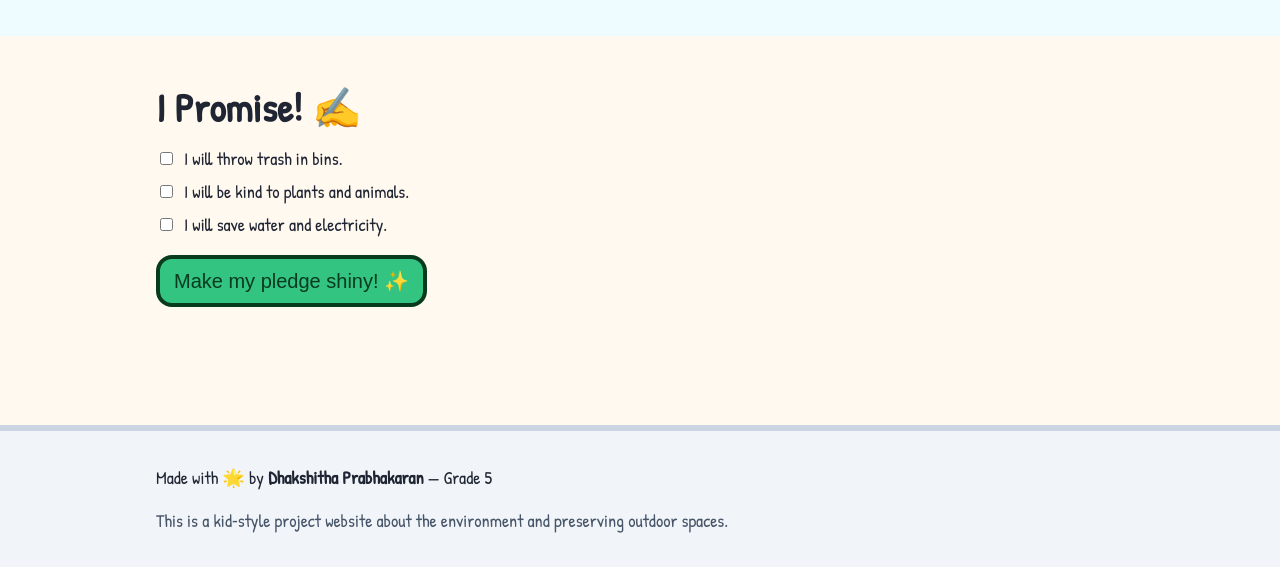
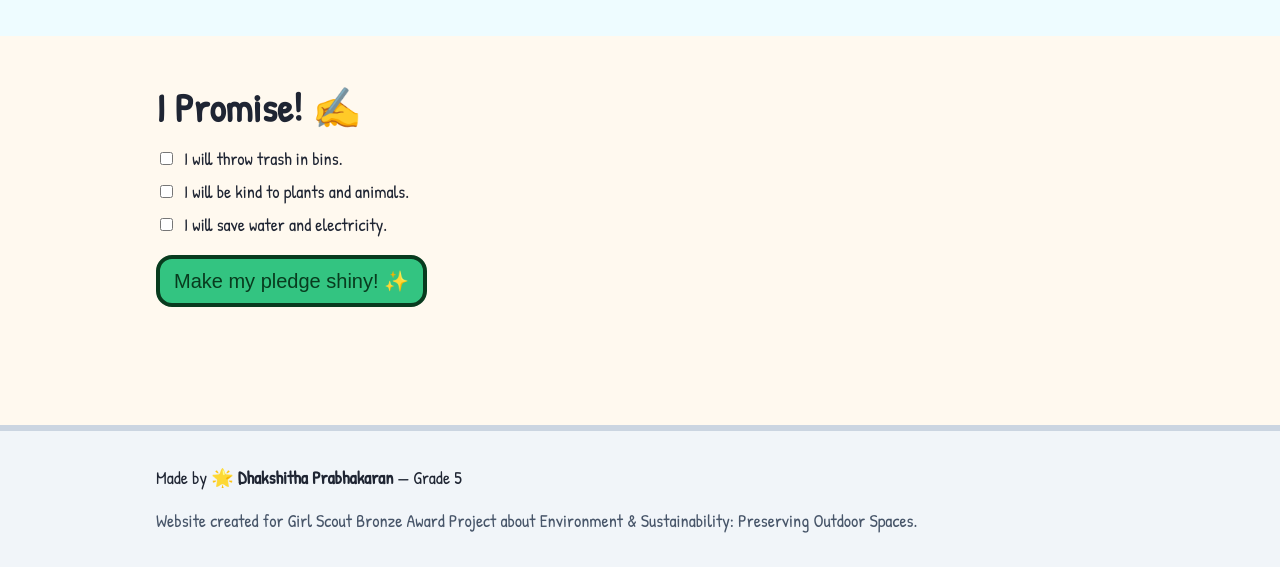
Before and after one commit to dhakshithaprabhakaran/Dhakshitha-Nature-Club, a plain HTML site: page index.html in a window 1280 px wide. Shown: the part 4873-5440 px from the top of the page. Drawn offline with Linux system fonts and the light colour scheme.

Commit message:
Update index.html

```diff
--- a/index.html
+++ b/index.html
@@ -164,8 +164,8 @@
 
   <footer class="site-footer">
     <div class="container">
-      <p>Made with 🌟 by <strong>Dhakshitha Prabhakaran</strong> — Grade 5</p>
-      <p class="small">This is a kid‑style project website about the environment and preserving outdoor spaces.</p>
+      <p>Made by 🌟 <strong>Dhakshitha Prabhakaran</strong> — Grade 5</p>
+      <p class="small"> Website created for Girl Scout Bronze Award Project about Environment & Sustainability: Preserving Outdoor Spaces.</p>
     </div>
   </footer>
 
```
